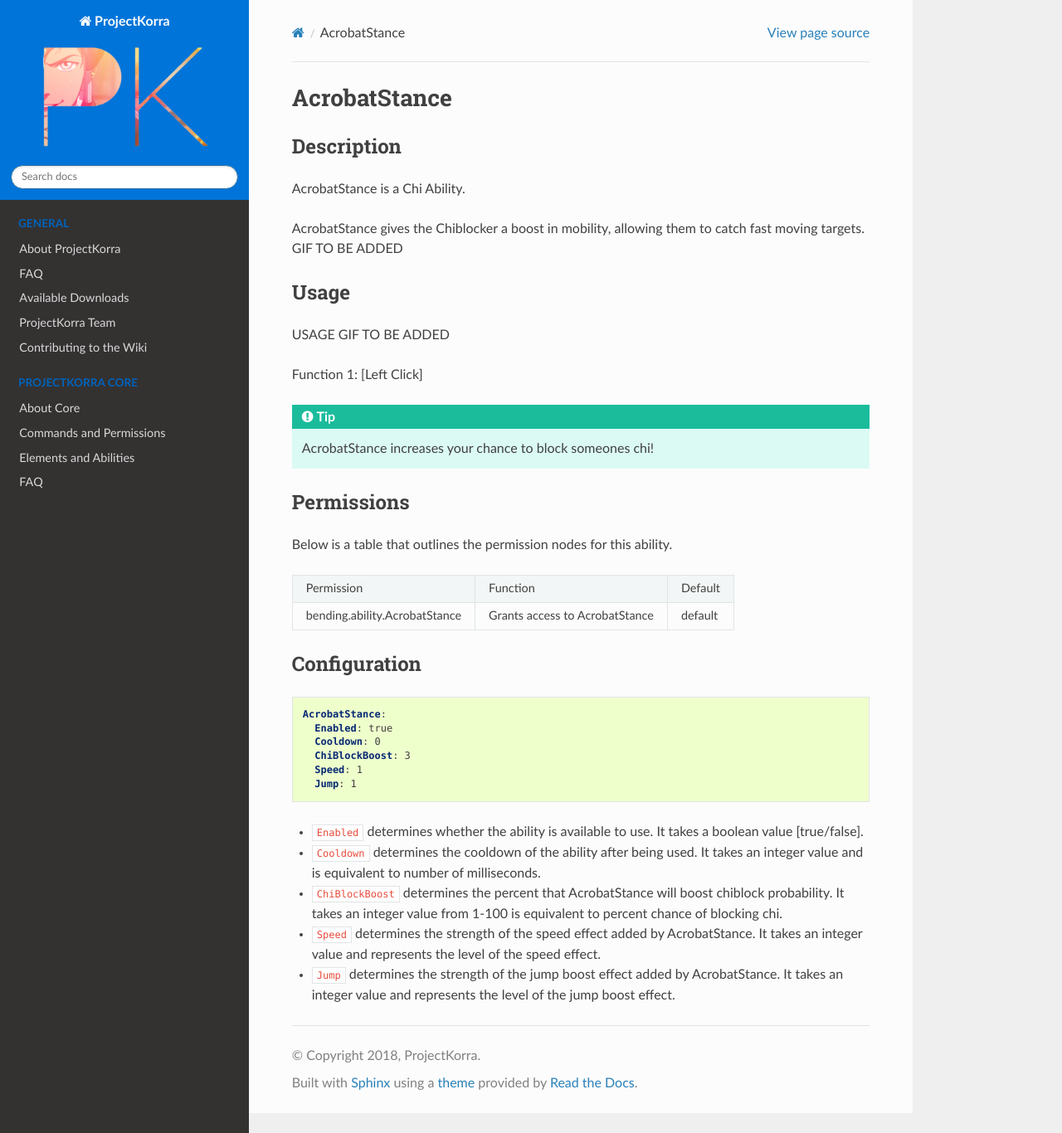
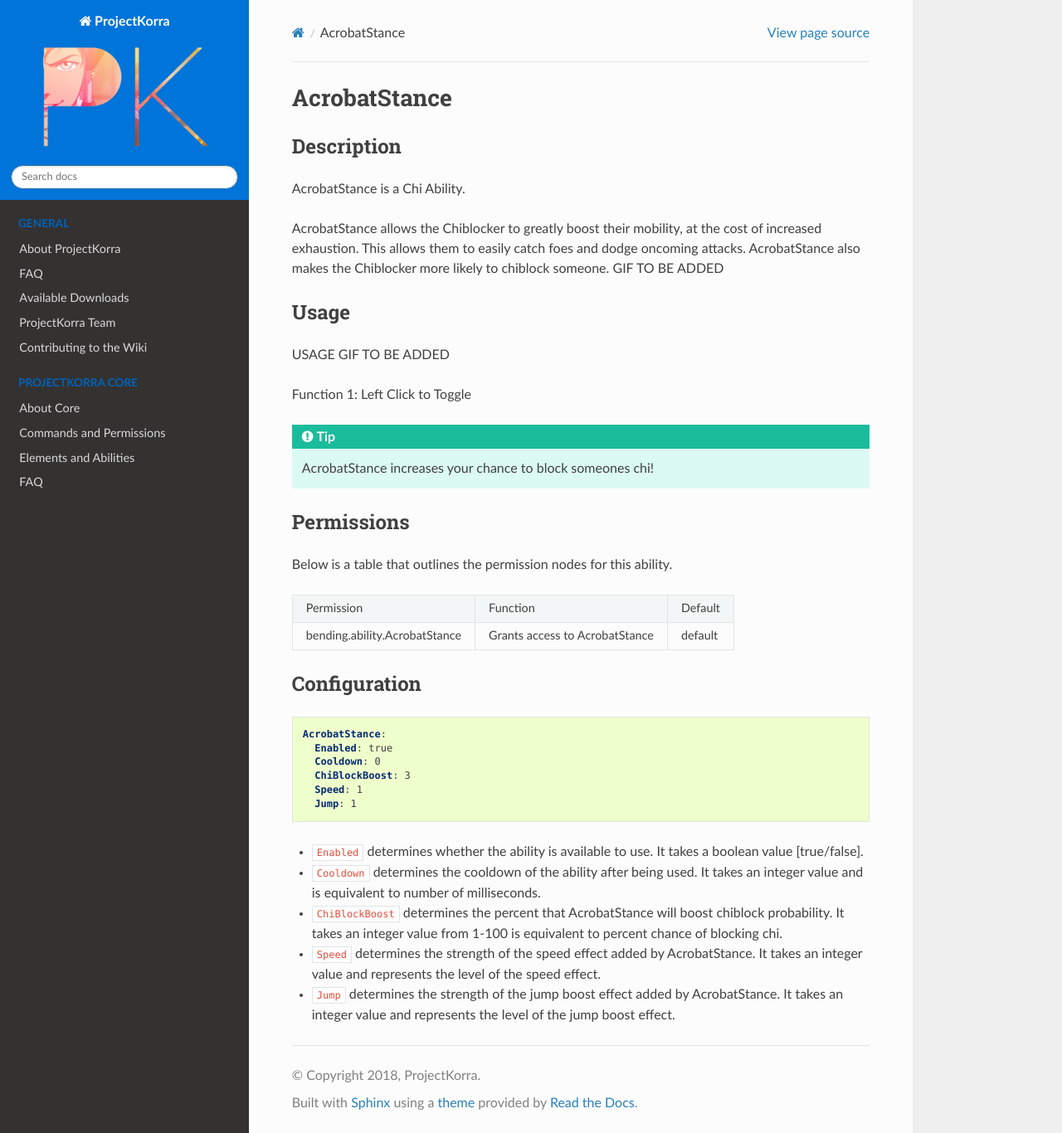
Before and after one commit to ProjectKorra/ProjectKorraWiki, a Sphinx documentation site: the page built from source/pkcore/abilitypages/chi/acrobatstance.rst, in a window 1280 px wide and 1366 px high. Shown: the whole window at 83% size. Built offline with Sphinx 7.4.7 and the Read the Docs theme 2.0.0, drawn with Linux system fonts in a browser that asks for light colours.

Commit message:
Update acrobatstance.rst

```diff
--- a/source/pkcore/abilitypages/chi/acrobatstance.rst
+++ b/source/pkcore/abilitypages/chi/acrobatstance.rst
@@ -8,7 +8,7 @@ Description
 
 AcrobatStance is a Chi Ability.
 
-AcrobatStance gives the Chiblocker a boost in mobility, allowing them to catch fast moving targets. GIF TO BE ADDED
+AcrobatStance allows the Chiblocker to greatly boost their mobility, at the cost of increased exhaustion. This allows them to easily catch foes and dodge oncoming attacks. AcrobatStance also makes the Chiblocker more likely to chiblock someone. GIF TO BE ADDED
 
 
 Usage
@@ -16,7 +16,7 @@ Usage
 
 USAGE GIF TO BE ADDED
 
-Function 1: [Left Click]
+Function 1: Left Click to Toggle
 
 
 .. tip:: AcrobatStance increases your chance to block someones chi!
```
